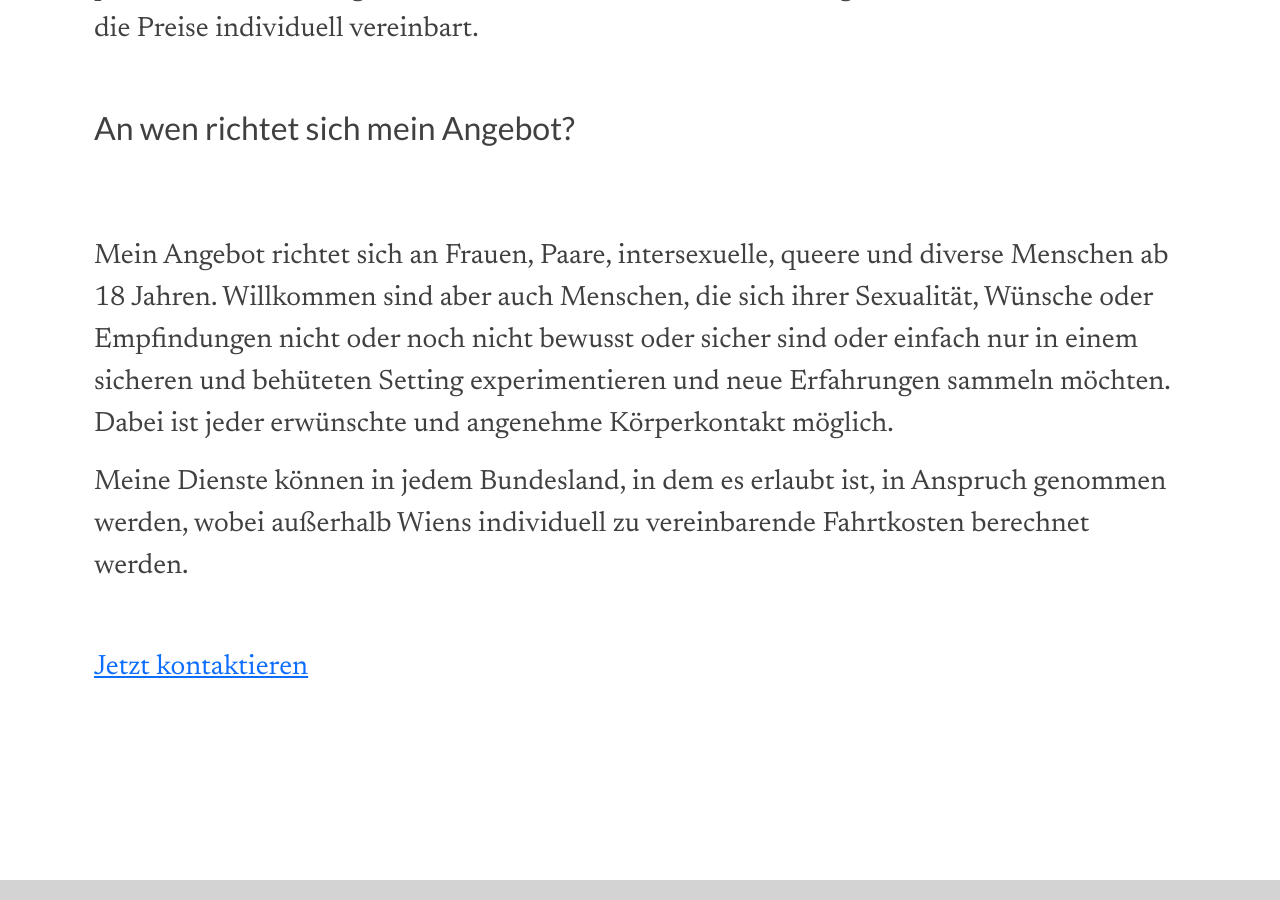
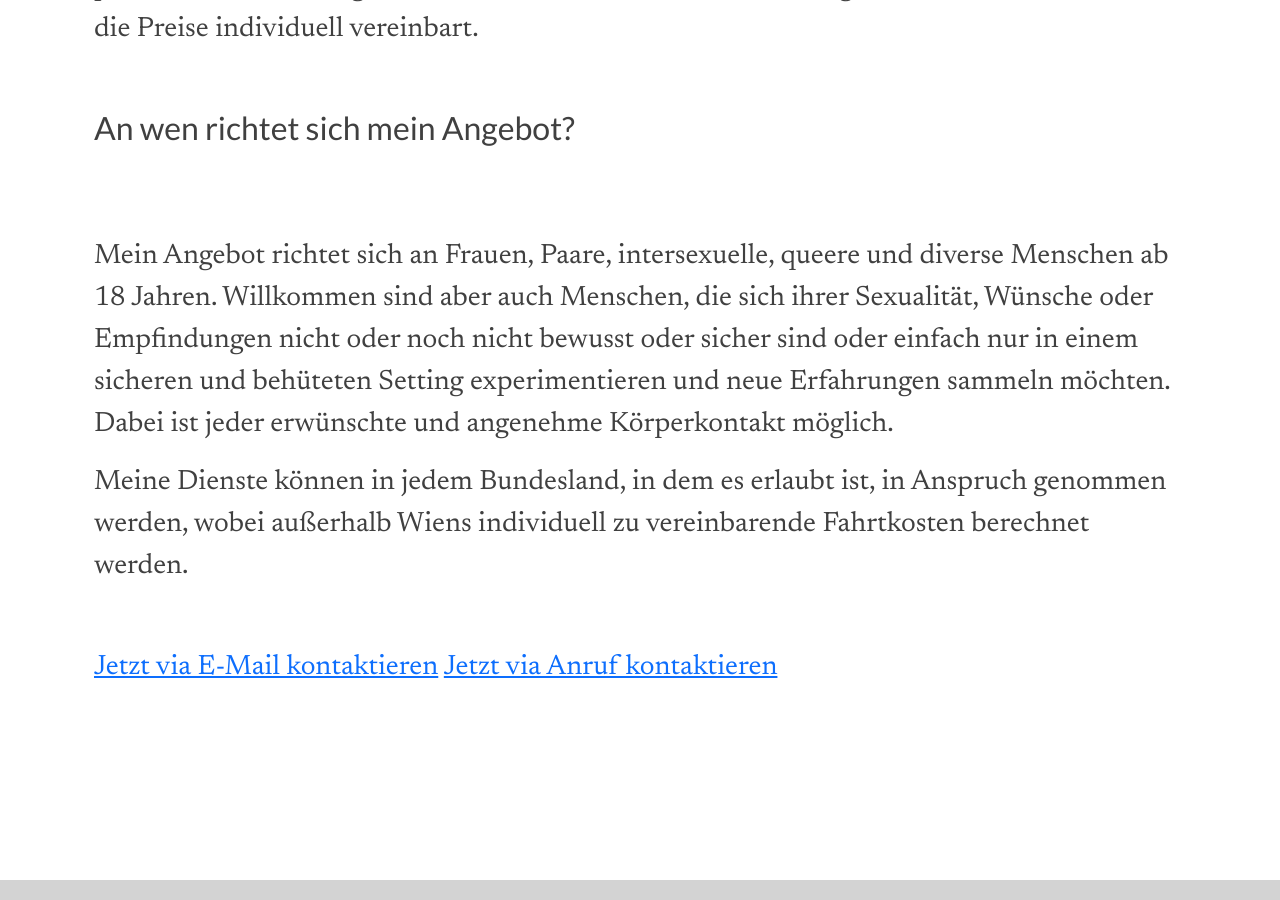
Before and after one commit to sexualbegleitung/sexualbegleitung-wien.at, a Jekyll site: the page built from index.md, in a window 1280 px wide and 900 px high, scrolled down 3045 px. Built offline with Jekyll 4.4.1, drawn with Linux system fonts in a browser that asks for light colours; nearby versions of some CDN libraries.

Commit message:
email update

```diff
--- a/index.md
+++ b/index.md
@@ -52,4 +52,5 @@ Meine Dienste können in jedem Bundesland, in dem es erlaubt ist, in Anspruch ge
 
 ***
 
-[Jetzt kontaktieren](mailto:kontakt@sexualbegleitung.wien "Anfrage per E-Mail")
+[Jetzt via E-Mail kontaktieren](mailto:karlie@sexualbegleitung.wien "Anfrage via E-Mail")
+[Jetzt via Anruf kontaktieren](tel:00436604996566 "Anfrage via Anruf")
```
